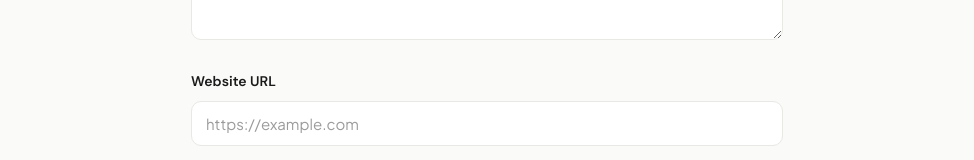
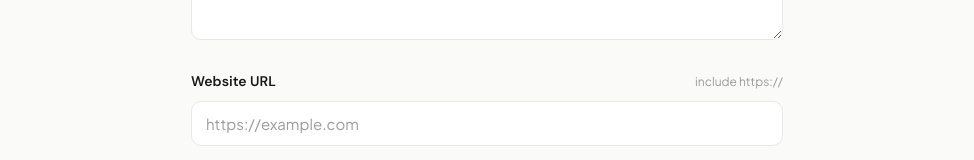
Before and after one commit to sillyledger/harova, a Next.js app: page /submit in a window 1280 px wide. Shown: the part 581-741 px from the top of the page, without its empty margins (153-1127 px from the left). Built offline with nearby package versions, Linux system fonts and the light colour scheme.

Commit message:
Update page.tsx

```diff
--- a/src/app/submit/page.tsx
+++ b/src/app/submit/page.tsx
@@ -151,7 +151,10 @@ export default function SubmitPage() {
         </div>
 
         <div className="form-group">
-          <label className="form-label" htmlFor="url">Website URL</label>
+          <label className="form-label" htmlFor="url">
+            Website URL
+            <span className="form-hint">include https://</span>
+          </label>
           <input
             id="url"
             className="form-input"
```
